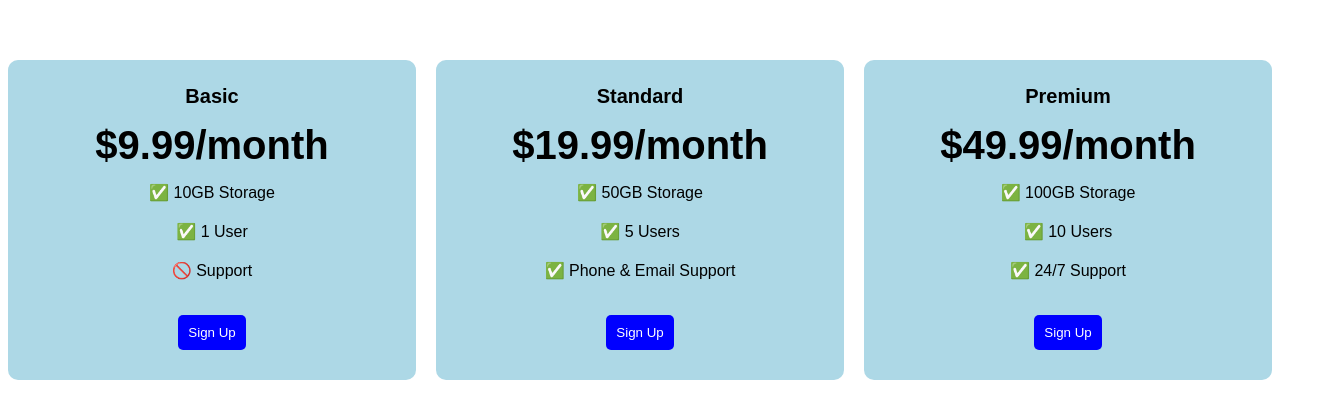
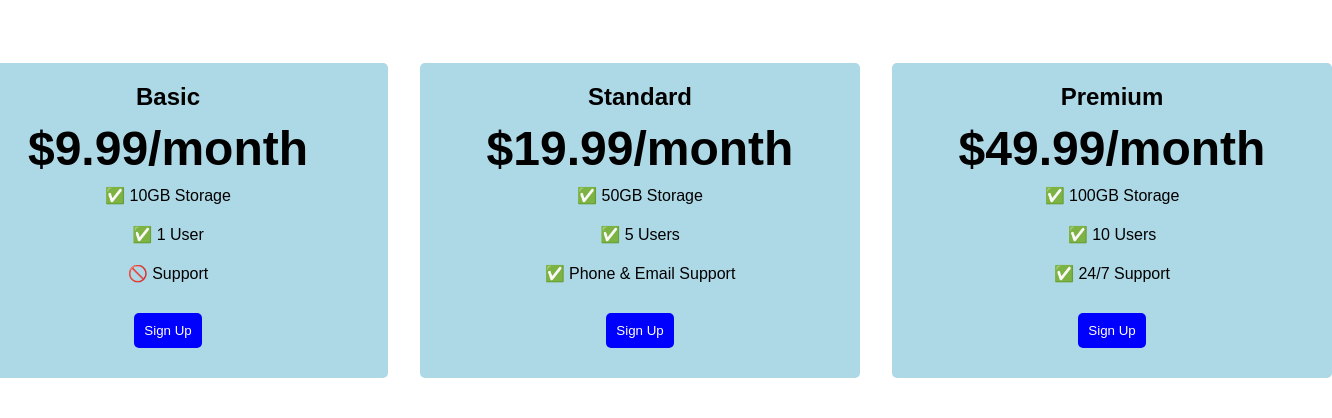
Before and after one commit to Parisamaaa/CSS-Price-List, a plain HTML site: page index.html in a window 1280 px wide. Shown: the part 188-606 px from the top of the page, 1332 px wide, since content can reach past the window. Drawn offline with Linux system fonts and the light colour scheme; a web font is replaced by a local one.

Commit message:
Add files via upload

```diff
--- a/index.html
+++ b/index.html
@@ -18,37 +18,35 @@
       justify-content: center;
       align-items: center;
       height: 100vh;
-        gap: 20px;
+      gap: 2rem;
       }
 
       .pricing-plan{
+      flex: 1;
+      max-width: 400px;
+      min-width: 400px;
+      padding: 20px;
       background-color: lightblue;
-        justify-content: center;
-        align-items: center;
+      border-radius: 5px;
       text-align: center;
-        border-radius: 10px;
-        padding: 20px;
-        max-width: 400px;
-        flex: 1;
       }
 
       .plan-title{
-        font-size: 20px;
+        font-size: 24px;
       font-weight: bold;
-        padding: 5px;
       margin-bottom: 10px;
       }
 
       .plan-price{
-        font-size: 40px;
+        font-size: 48px;
       font-weight: bold;
       margin-bottom: 10px;
       }
 
       .plan-features{
-        padding: 05px;
-        margin: 0px;
         list-style: none;
+      padding: 0;
+      margin: 0;
       }
 
       .plan-features li{
@@ -65,9 +63,11 @@
       }
 
       /* Hint: What can you do with a media query and flexbox? */
+
       @media (max-width: 1250px) {
-        .pricing-container{
+      .pricing-container {
         flex-direction: column;
+        height: 100%;
       }
     }
     </style>
```
Lines whose indentation alone changed are shown as unchanged.
